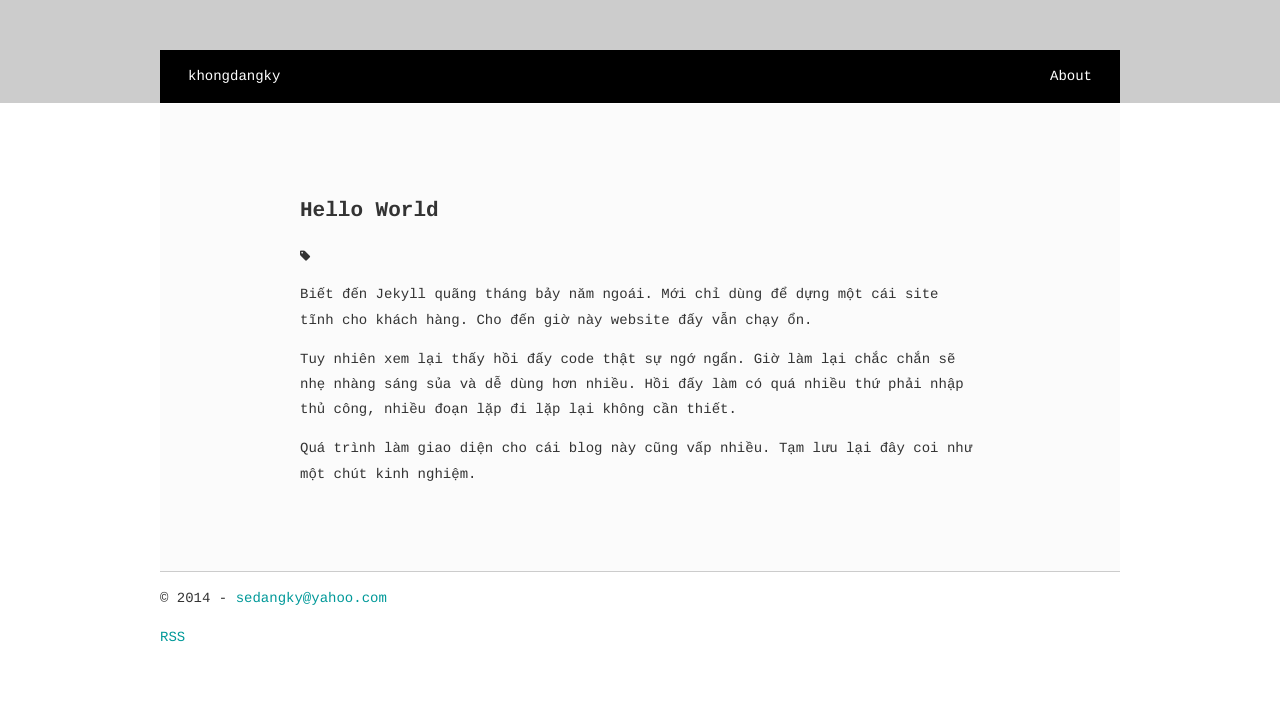
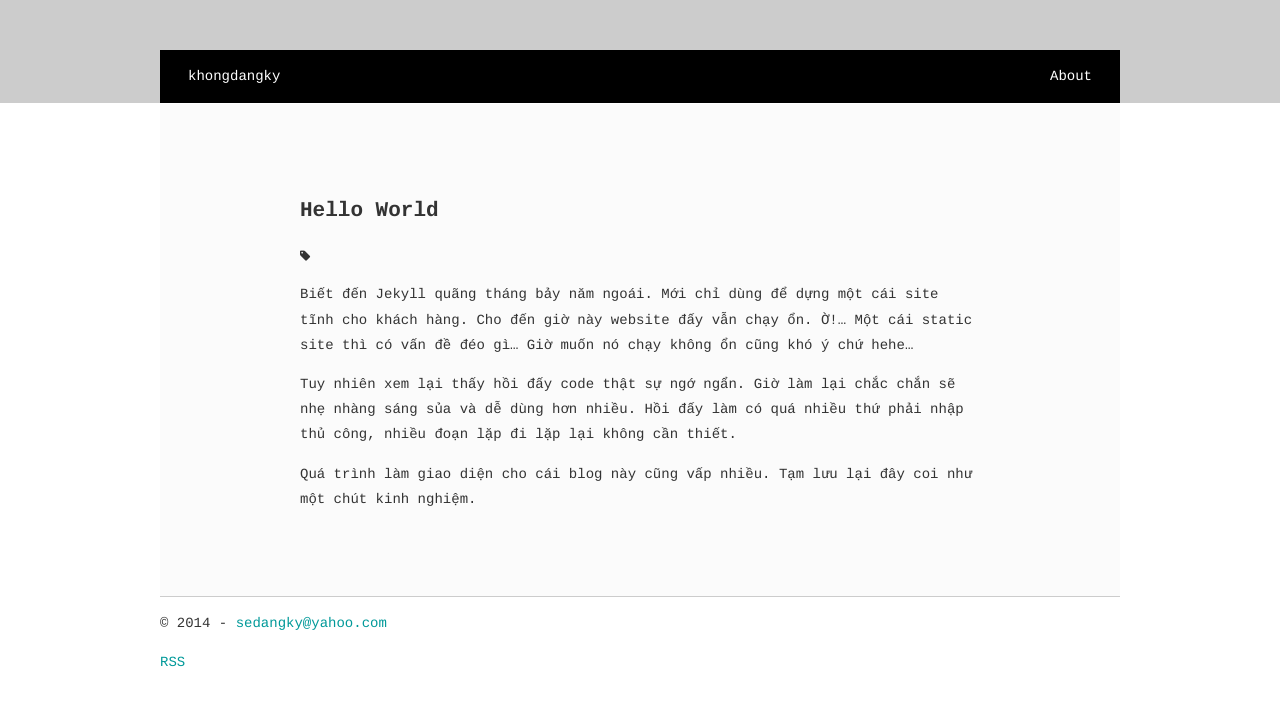
Before and after one commit to novakid/khongdangky, a Jekyll site: the page built from _posts/2014-08-12-hello-world.md, in a window 1280 px wide. Shown: the top 706 px of the page. Built offline with Jekyll 4.4.1, drawn with Linux system fonts in a browser that asks for light colours; nearby versions of some CDN libraries.

Commit message:
Update 2014-08-12-hello-world.md

```diff
--- a/_posts/2014-08-12-hello-world.md
+++ b/_posts/2014-08-12-hello-world.md
@@ -3,7 +3,7 @@ layout: post
 title: Hello World
 ---
 
-Biết đến Jekyll quãng tháng bảy năm ngoái. Mới chỉ dùng để dựng một cái site tĩnh cho khách hàng. Cho đến giờ này website đấy vẫn chạy ổn.
+Biết đến Jekyll quãng tháng bảy năm ngoái. Mới chỉ dùng để dựng một cái site tĩnh cho khách hàng. Cho đến giờ này website đấy vẫn chạy ổn. Ờ!... Một cái static site thì có vấn đề đéo gì... Giờ muốn nó chạy không ổn cũng khó ý chứ hehe...
 
 Tuy nhiên xem lại thấy hồi đấy code thật sự ngớ ngẩn. Giờ làm lại chắc chắn sẽ nhẹ nhàng sáng sủa và dễ dùng hơn nhiều. Hồi đấy làm có quá nhiều thứ phải nhập thủ công, nhiều đoạn lặp đi lặp lại không cần thiết.
 
```
